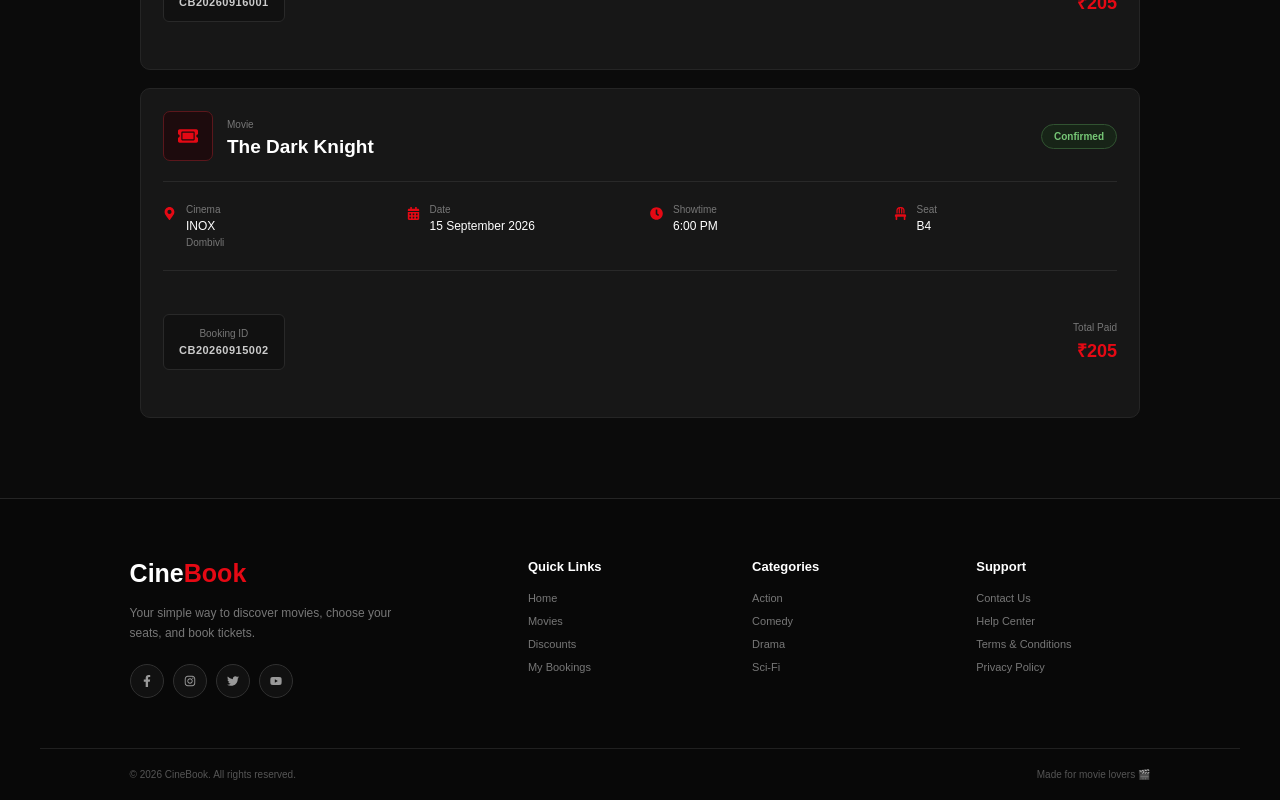
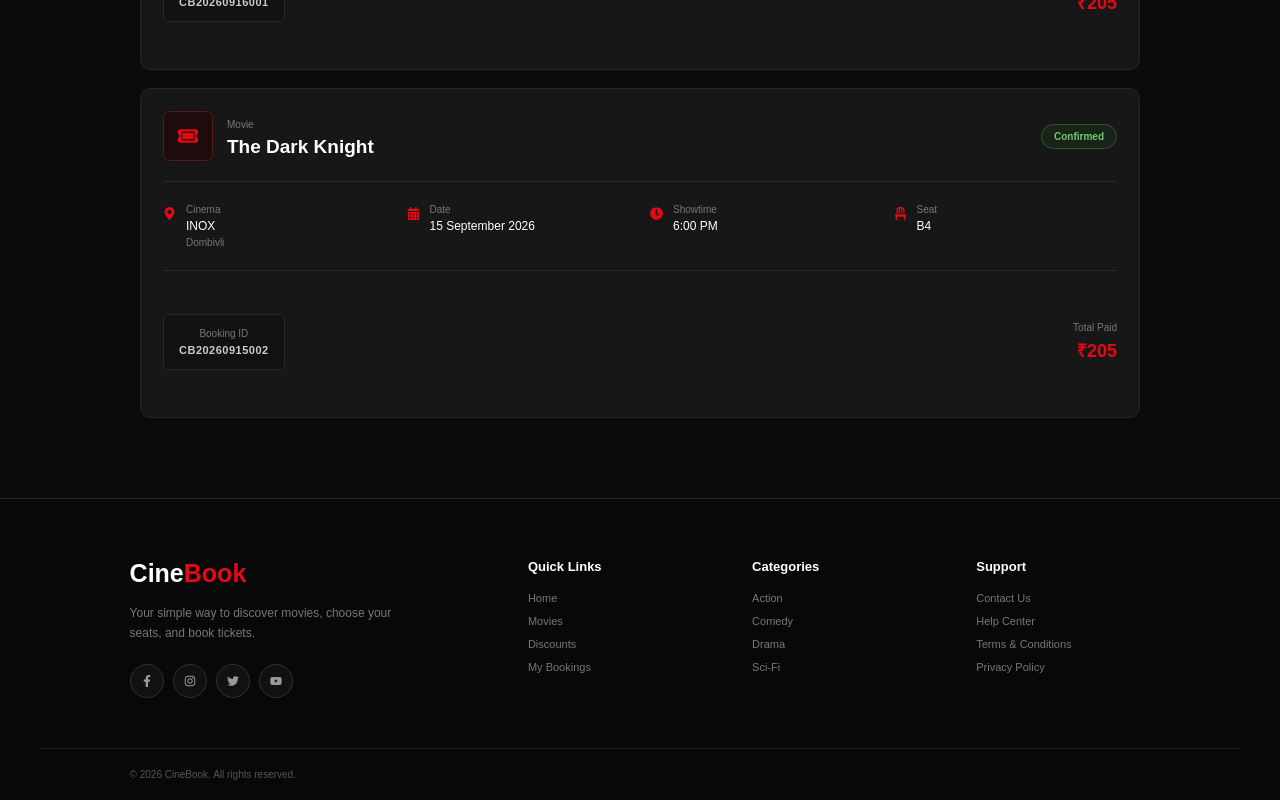
Before and after one commit to shubhamkamble18/moviebooking, a React (Vite) app: page /bookings in a window 1280 px wide. Shown: the part 507-1307 px from the top of the page. Built offline with nearby package versions, Linux system fonts and the light colour scheme.

Commit message:
Updated project

```diff
--- a/src/App.jsx
+++ b/src/App.jsx
@@ -26,10 +26,7 @@ function App() {
         <Route path="/payment" element={<Payment />} />
         <Route path="/Login" element={<Login/>}/>
         <Route path="/discount" element={<Discount/>}/>
-        <Route
-          path="/booking-confirmation"
-          element={<BookingConfirmation />}
-        />
+        <Route path="/booking-confirmation" element={<BookingConfirmation />}/>
         <Route path="/bookings" element={<MyBookings />} />
       </Routes>
       <Footer/>
--- a/src/components/Footer.jsx
+++ b/src/components/Footer.jsx
@@ -59,7 +59,7 @@ function Footer() {
 
           <Link to="/movies">Movies</Link>
 
-          <Link to="/discounts">Discounts</Link>
+          <Link to="/discount">Discounts</Link>
 
           <Link to="/bookings">My Bookings</Link>
 
@@ -107,9 +107,6 @@ function Footer() {
           © 2026 CineBook. All rights reserved.
         </p>
 
-        <p>
-          Made for movie lovers 🎬
-        </p>
 
       </div>
 
```
Also changed, not shown: src/pages/Home.jsx (+5 -6 lines), 1 other file (tests, documents, lock files or other folders).
